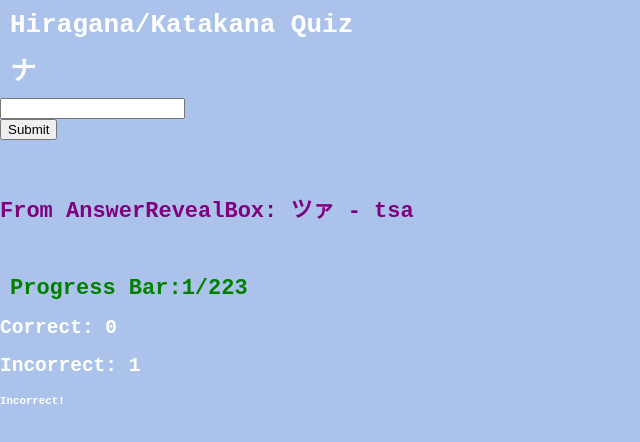
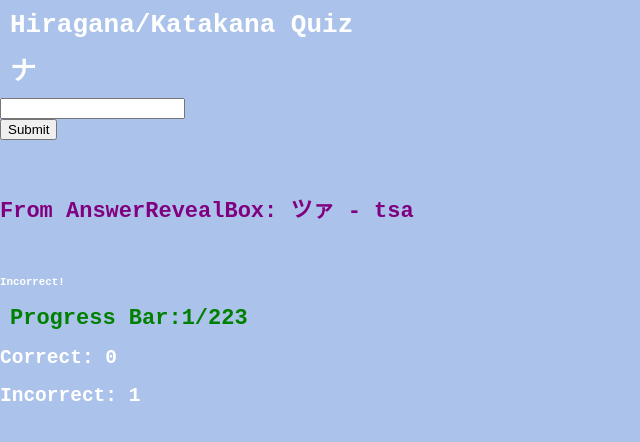
Before and after one commit to chen-jenn/hiragana-katakana, a React (Create React App) app: page / in a window 1280 px wide. Both pictures are taken after typing "Sample" into the empty fields and a click on the input "Submit". Shown: the top 442 px of the page, without its empty margins (0-640 px from the left). Built offline with nearby package versions, Linux system fonts and the light colour scheme.

Commit message:
Last commit before eject

```diff
--- a/src/components/QuizBox.js
+++ b/src/components/QuizBox.js
@@ -79,14 +79,13 @@ class QuizBox extends Component {
           <h1>{this.state.currentChar}</h1>
           <SubmitForm handleSubmit={this.saveAnswer}/>
           <AnswerRevealBox prevChar={this.state.prevChar} prevCharRomaji={this.state.prevCharRomaji}/>
-
+          {(this.state.output === "") ? ("") : (<div dangerouslySetInnerHTML={{__html: this.state.output}} />)}
           <ProgressBar
             numAnswered={this.state.correct + this.state.incorrect} total={Object.keys(readings).length}
             correct={this.state.correct}
             incorrect={this.state.incorrect}
           />
         </div>
-        {(this.state.output === "") ? ("") : (<div dangerouslySetInnerHTML={{__html: this.state.output}} />)}
       </main>
     )
   }
```
Also changed, not shown: src/index.scss (+0 -12 lines).
